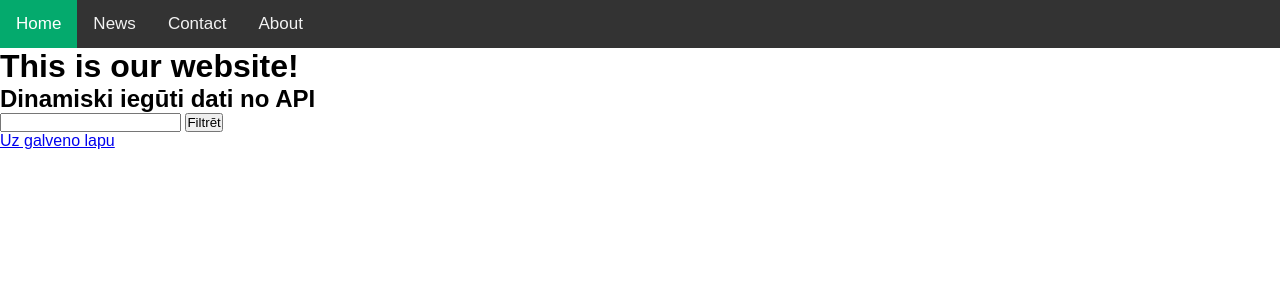
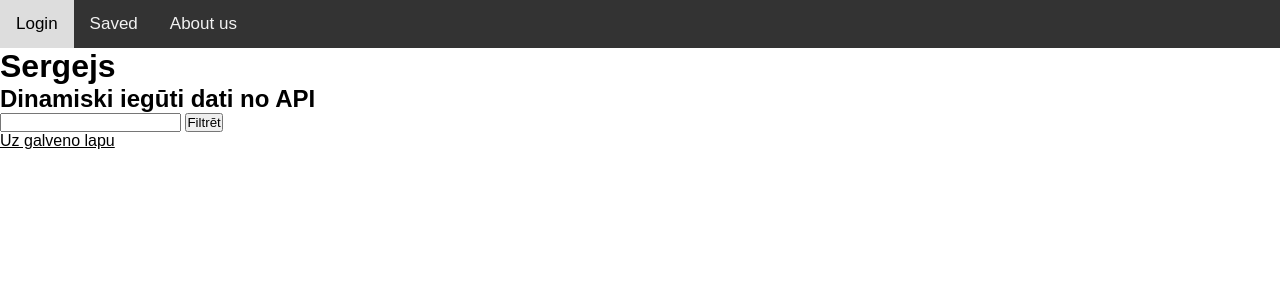
Before and after one commit to RokoTheDog/Kurmgejs, a Flask app: template Projekts/templates/data.html in a window 1280 px wide. Shown: the top 300 px of the page. Run offline with Flask 3, Linux system fonts and the light colour scheme; the template is opened without the code that fills it, so the values that code supplies are empty.

Commit message:
Kurmis version 69

```diff
--- a/Projekts/static/css/style.css
+++ b/Projekts/static/css/style.css
@@ -119,3 +119,9 @@ span{
 #register{
     left: 450px;
 }
+th, td {
+    border-bottom: 1px solid #ddd;
+  }
+a {
+    color:black;
+}
--- a/Projekts/templates/layout.html
+++ b/Projekts/templates/layout.html
@@ -9,13 +9,11 @@
 <body>
     <div class="bckgrnd"></div>
         <div class="topnav">
-            <a class="active" href="#home">Home</a>
-            <a href="#news">News</a>
-            <a href="#contact">Contact</a>
-            <a href="#about">About</a>
+            <a href="/register">Login</a>
+            <a href="/favourites">Saved</a>
+            <a href="/about">About us</a>
         </div>
-        <div class="background"><h1>This is our website!</h1></div>
     </div>
-    {% block body %}{% endblock %}
+    <h1>Sergejs</h1>{% block body %}{% endblock %}
 </body>
 </html>
```
Also changed, not shown: Projekts/helpers.py (+7 -6 lines).
